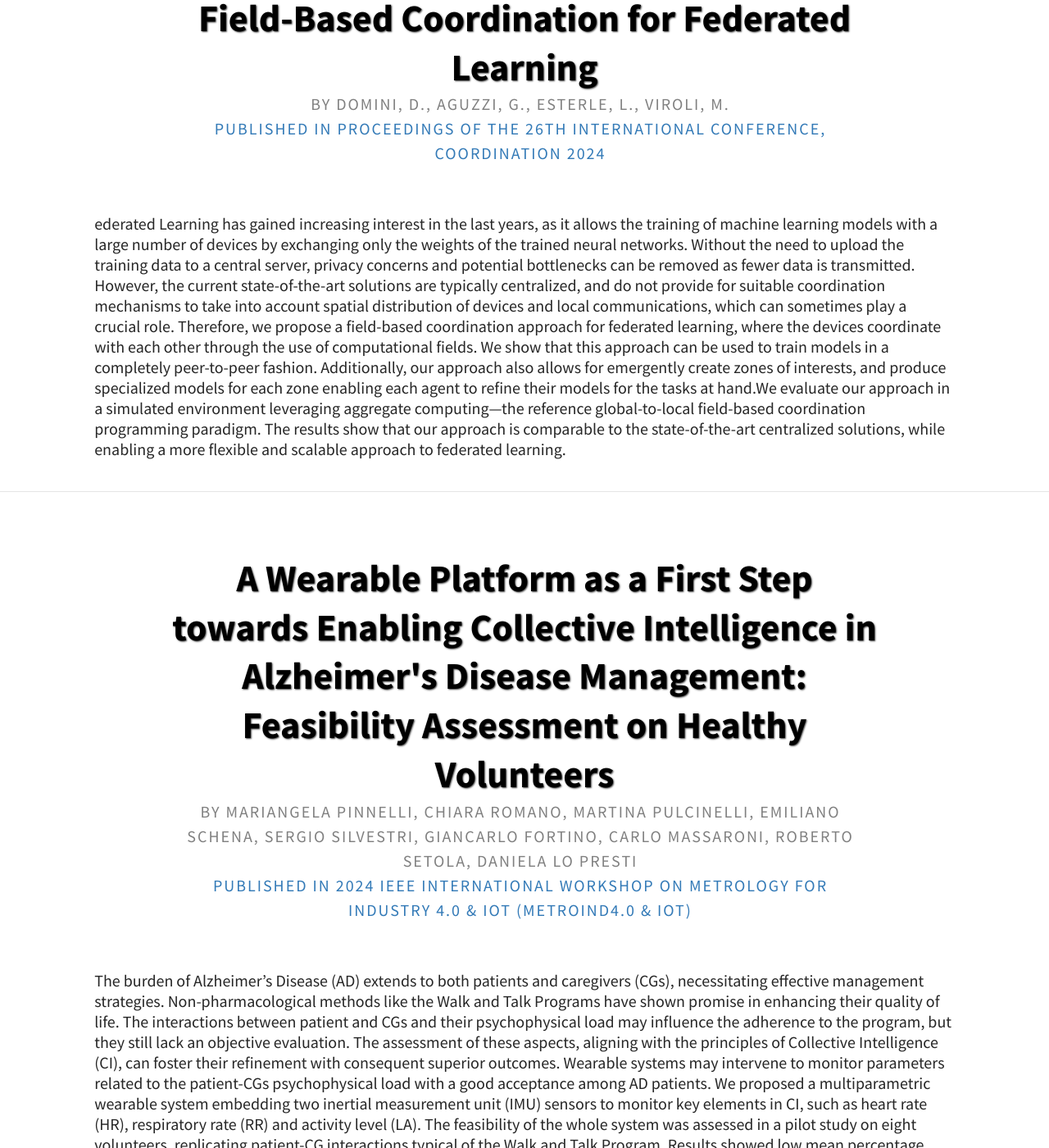
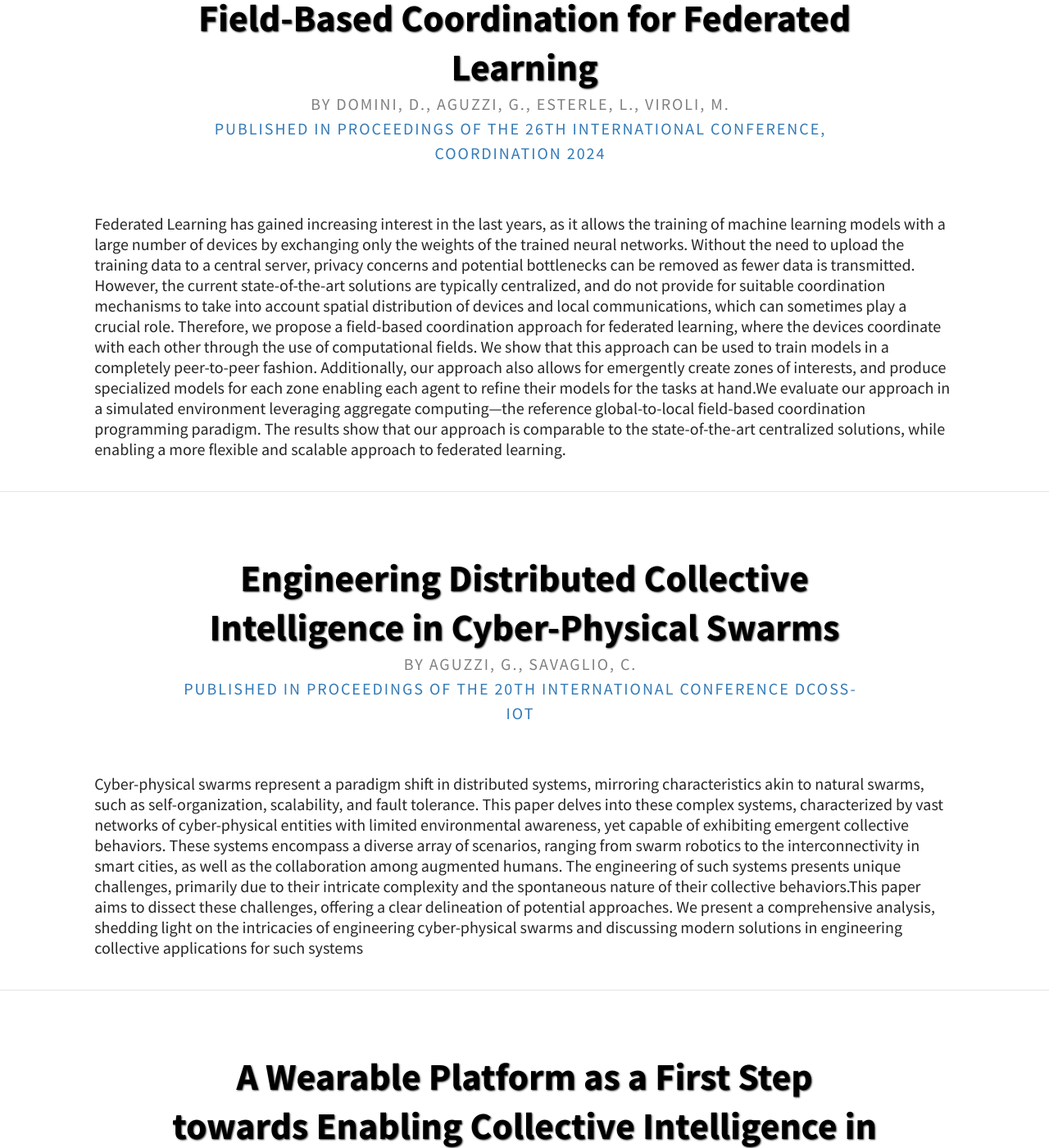
Before and after one commit to common-wears/2022, a Jekyll site: the page built from pages/5_publications.md, in a window 1280 px wide and 1400 px high, scrolled down 4782 px. Shown: the whole window at 82% size. Built offline with Jekyll 4.4.1, drawn with Linux system fonts in a browser that asks for light colours.

Commit message:
add 2024-09: eng distributed ci for cpsw

```diff
--- /dev/null
+++ b/_posts/2024-09-01-engineering-distributed-ci-in-cpsw.md
@@ -0,0 +1,18 @@
+---
+layout: post
+# Your title goes here
+title: "Engineering Distributed Collective Intelligence in Cyber-Physical Swarms"
+# List authors here as they appear in the paper
+authors: Aguzzi, G., Savaglio, C.
+# List keywords to get more visibility
+tags: [distributed collective intelligence,large-scale IoT,collective computing,aggregate computing]
+# Add the journal / proceedings
+journal: Proceedings of the 20th International Conference DCOSS-IoT
+# Add the DOI. If you do so, it will get automatically linked
+doi: 10.1109/DCOSS-IoT61029.2024.00089
+
+# Everything written before <!--more--> will appear directly in the publications page
+excerpt_separator: <!--more-->
+---
+
+Cyber-physical swarms represent a paradigm shift in distributed systems, mirroring characteristics akin to natural swarms, such as self-organization, scalability, and fault tolerance. This paper delves into these complex systems, characterized by vast networks of cyber-physical entities with limited environmental awareness, yet capable of exhibiting emergent collective behaviors. These systems encompass a diverse array of scenarios, ranging from swarm robotics to the interconnectivity in smart cities, as well as the collaboration among augmented humans. The engineering of such systems presents unique challenges, primarily due to their intricate complexity and the spontaneous nature of their collective behaviors.This paper aims to dissect these challenges, offering a clear delineation of potential approaches. We present a comprehensive analysis, shedding light on the intricacies of engineering cyber-physical swarms and discussing modern solutions in engineering collective applications for such systems
--- a/_posts/2024-10-01-field-based-federated-learning.md
+++ b/_posts/2024-10-01-field-based-federated-learning.md
@@ -15,4 +15,4 @@ doi: 10.1007/978-3-031-62697-5_4
 excerpt_separator: <!--more-->
 ---
 
-ederated Learning has gained increasing interest in the last years, as it allows the training of machine learning models with a large number of devices by exchanging only the weights of the trained neural networks. Without the need to upload the training data to a central server, privacy concerns and potential bottlenecks can be removed as fewer data is transmitted. However, the current state-of-the-art solutions are typically centralized, and do not provide for suitable coordination mechanisms to take into account spatial distribution of devices and local communications, which can sometimes play a crucial role. Therefore, we propose a field-based coordination approach for federated learning, where the devices coordinate with each other through the use of computational fields. We show that this approach can be used to train models in a completely peer-to-peer fashion. Additionally, our approach also allows for emergently create zones of interests, and produce specialized models for each zone enabling each agent to refine their models for the tasks at hand.We evaluate our approach in a simulated environment leveraging aggregate computing—the reference global-to-local field-based coordination programming paradigm. The results show that our approach is comparable to the state-of-the-art centralized solutions, while enabling a more flexible and scalable approach to federated learning.
+Federated Learning has gained increasing interest in the last years, as it allows the training of machine learning models with a large number of devices by exchanging only the weights of the trained neural networks. Without the need to upload the training data to a central server, privacy concerns and potential bottlenecks can be removed as fewer data is transmitted. However, the current state-of-the-art solutions are typically centralized, and do not provide for suitable coordination mechanisms to take into account spatial distribution of devices and local communications, which can sometimes play a crucial role. Therefore, we propose a field-based coordination approach for federated learning, where the devices coordinate with each other through the use of computational fields. We show that this approach can be used to train models in a completely peer-to-peer fashion. Additionally, our approach also allows for emergently create zones of interests, and produce specialized models for each zone enabling each agent to refine their models for the tasks at hand.We evaluate our approach in a simulated environment leveraging aggregate computing—the reference global-to-local field-based coordination programming paradigm. The results show that our approach is comparable to the state-of-the-art centralized solutions, while enabling a more flexible and scalable approach to federated learning.
```
